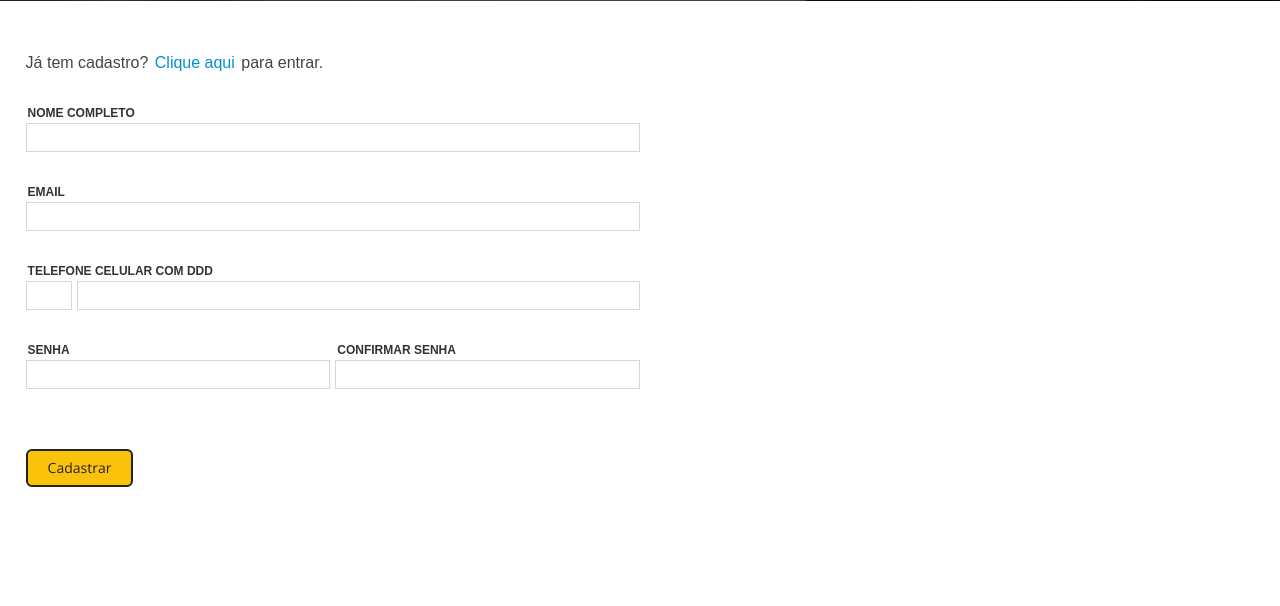
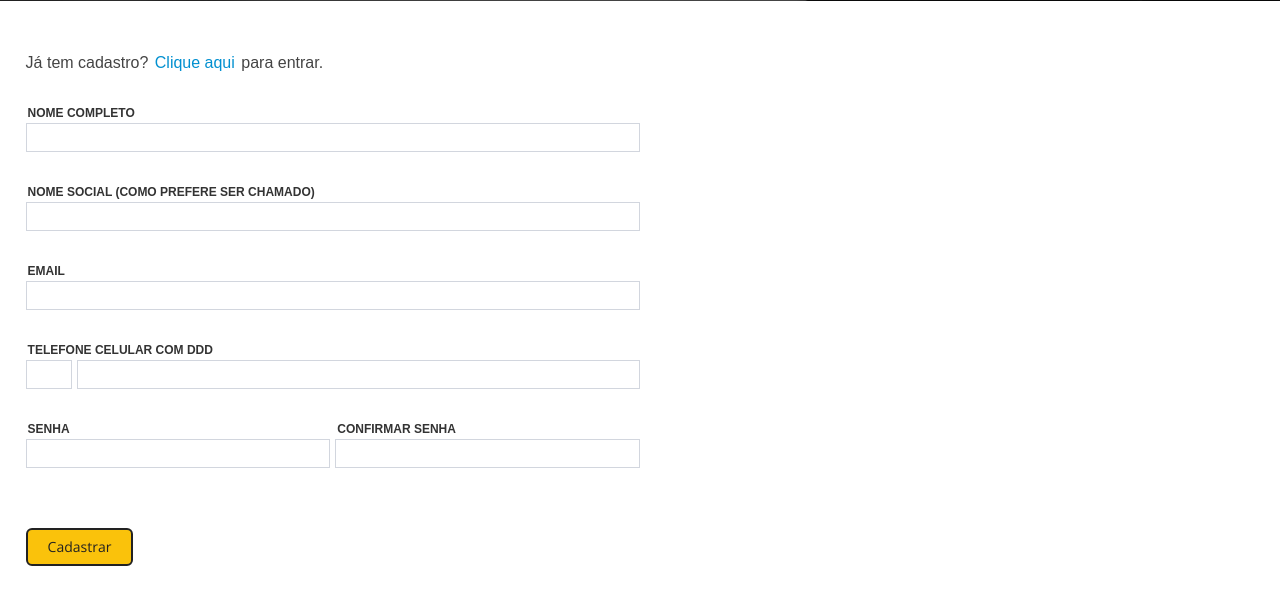
Before and after one commit to 1um0zero/rota, a Django app: page /cadastro in a window 1280 px wide. Shown: the part 286-892 px from the top of the page. Run offline with Django 3.2, Linux system fonts and the light colour scheme; data that the repository does not hold is empty.

Commit message:
Inclusão de nome social no cadastro de usuário.

```diff
--- a/src/core/context_processors.py
+++ b/src/core/context_processors.py
@@ -1,4 +1,4 @@
-from core.models import Contest, Page
+from core.models import Contest, Page, UserProfile
 from rota.settings import CONFIG
 
 
@@ -40,10 +40,14 @@ def default(request):
         'url': '/convidados',
     })
 
-
+    try:
+        user_profile = UserProfile.objects.get(user=request.user)
+    except:
+        user_profile = None
 
     return {
         'current_page': request.path,
         'pages': menu,
-        'is_prod': CONFIG.get('is_prod')
+        'is_prod': CONFIG.get('is_prod'),
+        'user_profile': user_profile
     }
--- a/src/core/forms/user.py
+++ b/src/core/forms/user.py
@@ -5,6 +5,7 @@ from django.contrib.auth.models import User
 
 class SignupForm(forms.Form):
     name = forms.CharField(label='Nome completo', max_length=100)
+    social_name = forms.CharField(label='Nome social (como prefere ser chamado)', max_length=100, required=False)
     email = forms.EmailField(max_length=150, required=True, error_messages={
         'invalid': 'Digite um email válido.'
     })
--- a/src/core/models.py
+++ b/src/core/models.py
@@ -6,8 +6,12 @@ from django.contrib.auth.models import User
 
 class UserProfile(models.Model):
     user = models.ForeignKey(User, on_delete=models.CASCADE)
+    social_name = models.CharField(max_length=100, null=True)
     ddd = models.CharField(max_length=2)
     phone = models.CharField(max_length=30)
+
+    def get_name(self):
+        return self.social_name if self.social_name else self.user.first_name
 
 
 class Contest(models.Model):
--- a/src/core/views/contest.py
+++ b/src/core/views/contest.py
@@ -5,7 +5,7 @@ from uuid import uuid4
 from django.shortcuts import render, redirect, HttpResponse
 from rota.settings import CONFIG
 from core import sendgrid
-from core.models import Contest, Subscription, Order
+from core.models import Contest, Subscription, Order, UserProfile
 from core.forms.concurso_roteiros import ConcursoRoteiros
 from core.forms.mostra import MostraCompetitiva
 from core.forms.lab import Lab
@@ -75,12 +75,14 @@ def contest(request, url):
                         contest_id=contest.id, data=json.dumps(data))
                     subscription.save()
 
+                    user_profile = UserProfile.objects.get(user=request.user)
+
                     msg = """Olá, {name}!<br><br>Sua inscrição foi recebida.
                         Em breve, entraremos em contato para confirmar se está
                         tudo certo com a sua documentação. É só aguardar um
                         pouquinho, ok?
                     """.format(
-                        name=request.user.first_name,
+                        name=user_profile.get_name(),
                         # concurso=contest.name
                     )
                     sendgrid.send(request.user.email, 'Inscrição confirmada', msg)
--- a/src/core/views/user.py
+++ b/src/core/views/user.py
@@ -29,6 +29,7 @@ def signup(request):
             if user:
                 UserProfile(
                     user=user,
+                    social_name=form.cleaned_data['social_name'],
                     ddd=form.cleaned_data['ddd'],
                     phone=form.cleaned_data['phone']
                 ).save()
--- a/src/templates/core/account.html
+++ b/src/templates/core/account.html
@@ -19,7 +19,7 @@
     <div class="box-acc box-dados">
       <h5>Dados pessoais</h5>
 
-      <div>Nome: {{ request.user.first_name }}</div>
+      <div>Nome: {{ user_profile.get_name }}</div>
       <div>Email: {{ request.user.email }}</div>
       <div>Celular: ({{ up.ddd }}) {{ up.phone }}</div>
     </div>
--- a/src/templates/core/index.html
+++ b/src/templates/core/index.html
@@ -28,7 +28,7 @@
             <a href="/entrar" class="btn action">Entrar</a>
           {% else %}
             <div class="user">
-              Olá, {{ request.user.first_name }}<br>
+              Olá, {{ user_profile.get_name }}<br>
               <a href="/conta" class="link">minha conta</a>
               <a href="/sair" class="link" style="margin-left:10px">sair</a>
             </div>
--- a/src/templates/core/signup.html
+++ b/src/templates/core/signup.html
@@ -23,6 +23,10 @@
             <strong>{{ form.name.label }}</strong>
             {{ form.name }}
             {{ form.name.errors }}
+
+            <strong>{{ form.social_name.label }}</strong>
+            {{ form.social_name }}
+            {{ form.social_name.errors }}
 
             <strong>{{ form.email.label }}</strong>
             {{ form.email }}
--- a/src/templates/panel/cadastros/index.html
+++ b/src/templates/panel/cadastros/index.html
@@ -19,7 +19,8 @@
           <table class="table">
               <thead><tr>
                 <th>ID do usuário</th>
-                <th width="50%">Nome</th>
+                <th width="25%">Nome</th>
+                <th width="25%">Nome social</th>
                 <th>Email</th>
                 <th>Telefone</th>
               </tr></thead>
@@ -38,7 +39,7 @@
                         </span>
                       </a>
                     </td>
-
+                    <td>{{ up.social_name|default_if_none:"" }}</td>
                     <td>{{ up.user.email }}</td>
                     <td>({{ up.ddd }}) {{ up.phone }}</td>
 
--- a/src/templates/panel/cadastros/user.html
+++ b/src/templates/panel/cadastros/user.html
@@ -18,7 +18,7 @@
     <div class="box box-primary">
       <div class="box-body box-profile">
 
-        <h3 class="profile-username text-center">{{ user.first_name }}</h3>
+        <h3 class="profile-username text-center">{{ user.first_name }} {% if up.social_name %} ({{ up.social_name }}) {% endif %}</h3>
         <p class="text-muted text-center">{{ user.email }}</p>
 
         <ul class="list-group list-group-unbordered">
```
Also changed, not shown: src/core/migrations/0041_userprofile_social_name.py (added).
